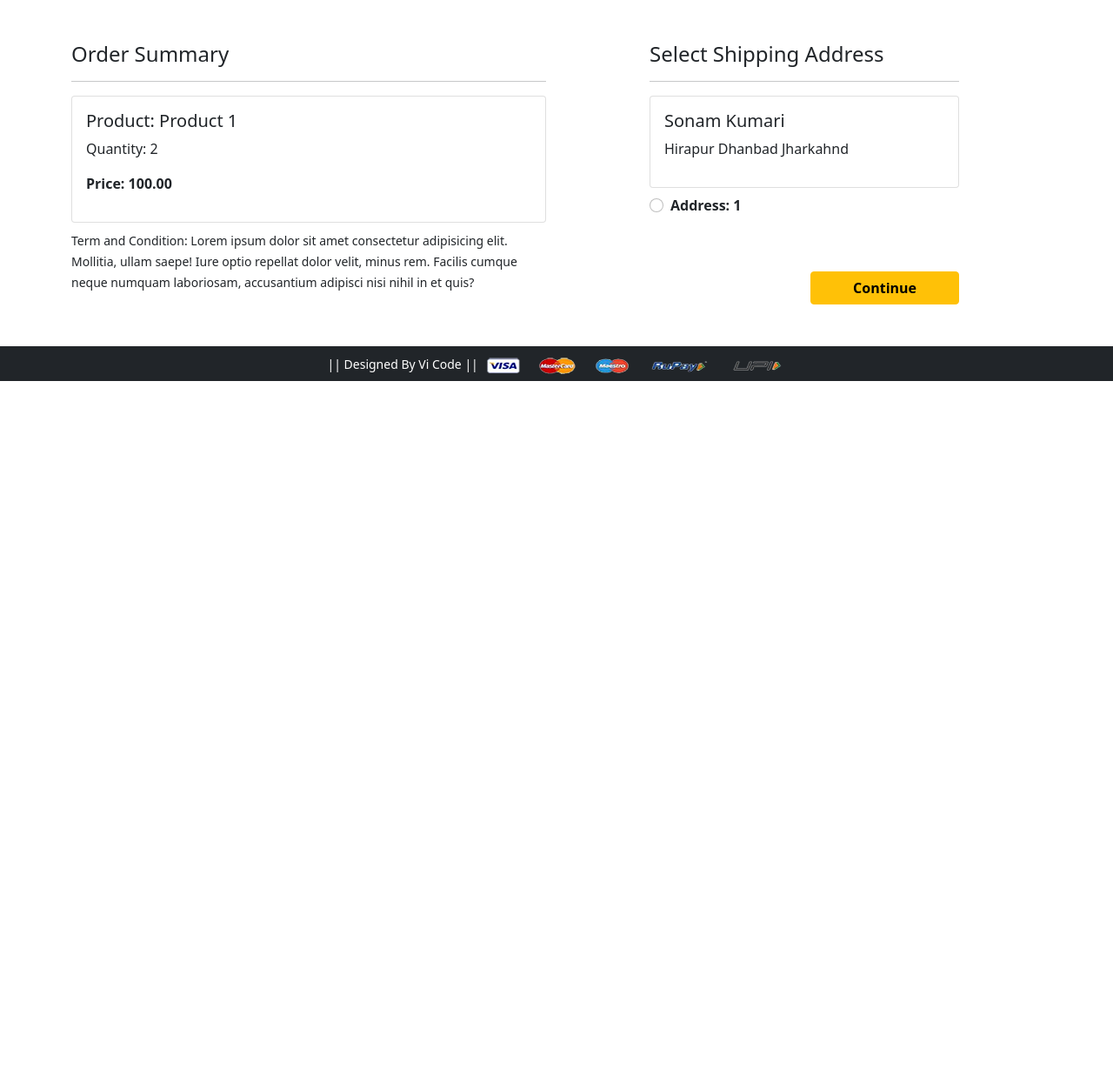
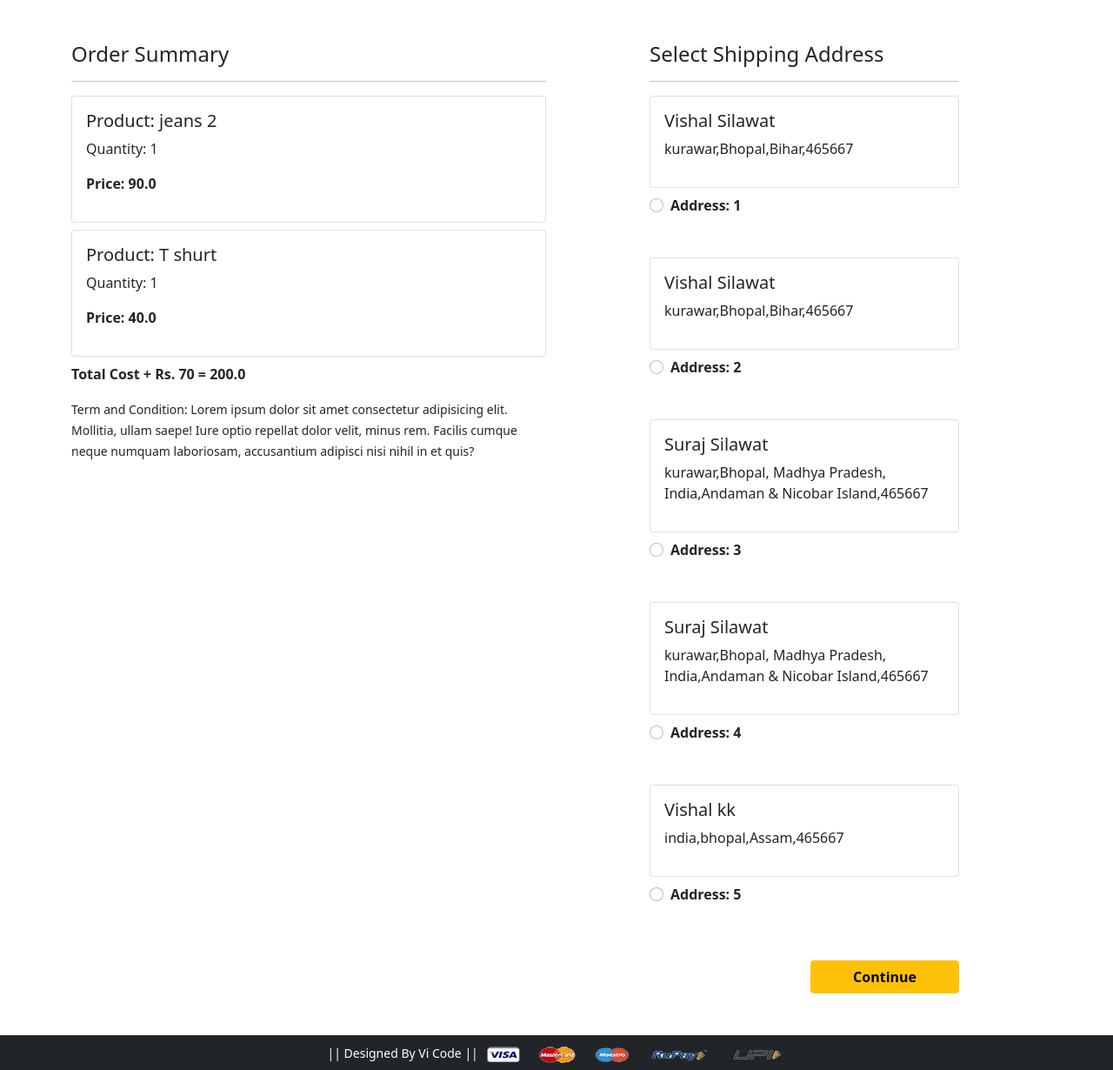
Before and after one commit to Vishal9098/E_CommerceShop, a Django app: page /checkout/ in a window 1280 px wide. Shown: the part 56-1286 px from the top of the page at 87% size. Before the commit the page ends 494 px from the top, so only its background shows below. Run offline with Django 5.2, Linux system fonts and the light colour scheme; a user stored in the database is signed in; data comes from the database, SQL or seed files in the repository; both versions use the stored data as it was after the commit; some libraries are stand-ins or nearby versions.

Commit message:
four commit

```diff
--- a/app/models.py
+++ b/app/models.py
@@ -62,6 +62,10 @@ class Cart(models.Model):
     def __str__(self):
         return str(self.id)
 
+    @property
+    def total_cost(self):
+        return self.quantity * self.product.discounted_price
+
 STATE_CHOICES = (
     ('Accepted','Accepted'),
     ('Packed','Packed'),
--- a/app/static/app/js/myscript.js
+++ b/app/static/app/js/myscript.js
@@ -33,7 +33,45 @@ $('.plus-cart').click(function(){
         },
         success: function(data) {
             eml.innerText = data.quantity
-
+            document.getElementById('amount').innerText = data.amount
+            document.getElementById('totalamount').innerText = data.totalamount
         }
     })
 })
+
+$('.minus-cart').click(function(){
+    var id = $(this).attr('pid').toString();
+    var eml = this.parentNode.children[2]
+    $.ajax({
+        type:'GET',
+        url:'/minuscart',
+        data: {
+            prod_id:id
+        },
+        success: function(data) {
+            eml.innerText = data.quantity
+            document.getElementById('amount').innerText = data.amount
+            document.getElementById('totalamount').innerText = data.totalamount
+        }
+    })
+})
+
+$('.remove-cart').click(function(){
+    var id = $(this).attr('pid').toString();
+    var eml = this
+    console.log(id)
+
+    $.ajax({
+        type:'GET',
+        url:'/removecart',
+        data: {
+            prod_id:id
+        },
+        success: function(data) {
+            console.log('Delete')
+            document.getElementById('amount').innerText = data.amount
+            document.getElementById('totalamount').innerText = data.totalamount
+            eml.parentNode.parentNode.parentNode.parentNode.remove()
+        }
+    })
+})
--- a/app/templates/app/addtocart.html
+++ b/app/templates/app/addtocart.html
@@ -24,7 +24,7 @@
         <a class="plus-cart btn"  pid="{{cart.product.id}}"><i class="fas fa-plus-square fa-lg"></i></a>
        </div>
        <div class="d-flex justify-content-between">
-        <a href="#" class="btn btn-sm btn-secondary mr-3"  pid="{{cart.product.id}}">Remove item </a>
+        <a href="#" class="btn btn-sm btn-secondary mr-3 remove-cart" pid="{{cart.product.id}}">Remove item </a>
         <p class="mb-0"><span><strong>Rs. {{cart.product.discounted_price}}</strong></span></p>
        </div>
       </div>
@@ -40,13 +40,13 @@
     <div class="card-body">
       <h3>The Total Amount of</h3>
       <ul class="list-group">
-       <li class="list-group-item d-flex justify-content-between align-items-center border-0 px-0 pb-0">Amount<span>Rs. {{amount}}</span></li>
+       <li class="list-group-item d-flex justify-content-between align-items-center border-0 px-0 pb-0">Amount<span>Rs. <span id="amount">{{amount}}</span></span></li>
        <li class="list-group-item d-flex justify-content-between align-items-center px-0">Shipping<span>Rs. 70.00</span></li>
        <li class="list-group-item d-flex justify-content-between align-items-center border-0 px-0 mb-3">
         <div>
            <strong>Total</strong> <small>(including VAT)</small>
          </div>
-         <span><strong>Rs. {{totalamount}}</strong></span>
+         <span><strong>Rs. <strong id="totalamount">{{totalamount}}</strong></strong></span>
        </li>
       </ul>
       <div class="d-grid"><a href="{% url 'checkout' %}" class="btn btn-primary">Place Order</a></div>
--- a/app/templates/app/checkout.html
+++ b/app/templates/app/checkout.html
@@ -7,30 +7,35 @@
   <div class="col-sm-6">
     <h4>Order Summary</h4>
     <hr>
+    {% for item in cart_items %}
       <div class="card mb-2">
         <div class="card-body">
-          <h5>Product: Product 1</h5>
-          <p>Quantity: 2</p>
-          <p class="fw-bold">Price: 100.00</p>
+          <h5>Product: {{item.product.title}}</h5>
+          <p>Quantity: {{item.quantity}}</p>
+          <p class="fw-bold">Price: {{item.total_cost}}</p>
         </div>
       </div>
+      {% endfor %}
+      <p class="fw-bold">Total Cost + Rs. 70 = {{totalamount}}</p>
     <small>Term and Condition: Lorem ipsum dolor sit amet consectetur adipisicing elit. Mollitia, ullam saepe! Iure optio repellat dolor velit, minus rem. Facilis cumque neque numquam laboriosam, accusantium adipisci nisi nihil in et quis?</small>
   </div>
   <div class="col-sm-4 offset-sm-1">
     <h4>Select Shipping Address</h4>
     <hr>
-    <form action="">
+    <form action="/paymentdone">
+      {% for ad in add %}
       <div class="card">
         <div class="card-body">
-        <h5>Sonam Kumari</h5>
-        <p>Hirapur Dhanbad Jharkahnd</p>
+        <h5>{{ad.name}}</h5>
+        <p>{{ad.locality}},{{ad.city}},{{ad.state}},{{ad.zipcode}}</p>
         </div>
       </div>
         <div class="form-check mt-2 mb-5">
-          <input class="form-check-input" type="radio" value="">
-          <label class="form-check-label fw-bold" for="">
-            Address: 1 </label>
+          <input class="form-check-input" type="radio" name ='custid' id='custadd{{forloop.counter}}' value="{{ad.id}}">
+          <label class="form-check-label fw-bold" for="custadd{{forloop.counter}}">
+            Address: {{forloop.counter}} </label>
         </div>
+        {% endfor %}
         <div class="text-end">
           <button type="submit" class="btn btn-warning mt-3 px-5 fw-bold">Continue</button>
         </div>
--- a/app/urls.py
+++ b/app/urls.py
@@ -14,7 +14,11 @@ urlpatterns = [
 
     path('add-to-cart/', views.add_to_cart, name='add-to-cart'),
     path('cart/', views.show_cart, name='showcart'),
-    path('pluscart/', views.plus_cart, name='pluscart'),
+    path('pluscart/', views.plus_cart),
+    path('minuscart/', views.minus_cart),
+    path('removecart/', views.remove_cart),
+
+
     path('buy/', views.buy_now, name='buy-now'),
     path('profile/', views.ProfileView.as_view(), name='profile'),
     path('address/', views.address, name='address'),
@@ -22,11 +26,13 @@ urlpatterns = [
     # path('changepassword/', views.change_password, name='changepassword'),
     path('mobile/', views.mobile, name='mobile'),
     path('mobile/<slug:data>', views.mobile, name='mobiledata'),
+    path('checkout/', views.checkout, name='checkout'),
+      path('paymentdone/', views.payment_done, name='paymentdone'),
 
     path('accounts/login/', auth_views.LoginView.as_view(template_name='app/login.html', authentication_form=LoginForm), name='login'),
     # path('accountss/login/', auth_views.LoginView.as_view(template_name='app/login.html', authentication_form=LoginForm), name='login'),
     path('accounts/login/', auth_views.LogoutView.as_view(next_page='accounts/login/'), name='accounts/login/'),
     path('passwordchange/', auth_views.PasswordChangeView.as_view(template_name='app/passwordchange.html',form_class=MyPasswordChangeForm), name='passwordchange'),
     path('registration/', views.CustomerRegistrationView.as_view(), name='customerregistration'),
-    path('checkout/', views.checkout, name='checkout'),
+
 ] + static(settings.MEDIA_URL, document_root=settings.MEDIA_ROOT)
--- a/app/views.py
+++ b/app/views.py
@@ -60,7 +60,7 @@ def show_cart(request):
 
 def plus_cart(request):
  if request.method == 'GET':
-  prod_id = request.GETp['prod_id']
+  prod_id = request.GET['prod_id']
   print(prod_id)
   c = Cart.objects.get(Q(product=prod_id) & Q(user=request.user))
   c.quantity+=1
@@ -72,15 +72,58 @@ def plus_cart(request):
   for p in cart_product:
     tempamount = (p.quantity * p.product.discounted_price)
     amount += tempamount
-    totalamount = amount + shipping_amount
+    # totalamount = amount + shipping_amount
 
   data = {
-     'quantity':c.quantity,
-     'amount':amount,
-     'totalamount':total_amount
+    'quantity':c.quantity,
+    'amount':amount,
+    'totalamount':amount + shipping_amount
     }
   return JsonResponse(data)
 
+def minus_cart(request):
+ if request.method == 'GET':
+  prod_id = request.GET['prod_id']
+  print(prod_id)
+  c = Cart.objects.get(Q(product=prod_id) & Q(user=request.user))
+  c.quantity-=1
+  c.save()
+  amount = 0.0
+  shipping_amount = 70.0
+  total_amount = 0.0
+  cart_product = [p for p in Cart.objects.all() if p.user == request.user]
+  for p in cart_product:
+    tempamount = (p.quantity * p.product.discounted_price)
+    amount += tempamount
+    # totalamount = amount + shipping_amount
+
+  data = {
+    'quantity':c.quantity,
+    'amount':amount,
+    'totalamount':amount + shipping_amount
+    }
+  return JsonResponse(data)
+
+def remove_cart(request):
+ if request.method == 'GET':
+  prod_id = request.GET['prod_id']
+  print(prod_id)
+  c = Cart.objects.get(Q(product=prod_id) & Q(user=request.user))
+  c.delete()
+  amount = 0.0
+  shipping_amount = 70.0
+  total_amount = 0.0
+  cart_product = [p for p in Cart.objects.all() if p.user == request.user]
+  for p in cart_product:
+    tempamount = (p.quantity * p.product.discounted_price)
+    amount += tempamount
+    # totalamount = amount
+
+  data = {
+    'amount':amount,
+    'totalamount':amount  + shipping_amount
+    }
+  return JsonResponse(data)
 
 def buy_now(request):
  return render(request, 'app/buynow.html')
@@ -92,7 +135,8 @@ def address(request):
  return render(request, 'app/address.html', {'add':add,'active':'btn-primary'})
 
 def orders(request):
- return render(request, 'app/orders.html')
+ op = OrderPlaced.objects.filter(user=request.user)
+ return render(request, 'app/orders.html', {'order_placed':op})
 
 # def change_password(request):
 #  return render(request, 'app/changepassword.html')
@@ -127,7 +171,29 @@ class CustomerRegistrationView(View):
 
 
 def checkout(request):
- return render(request, 'app/checkout.html')
+ user = request.user
+ add = Customer.objects.filter(user=user)
+ cart_items = Cart.objects.filter(user=user)
+ amount = 0.0
+ shipping_amount = 70.0
+ total_amount = 0.0
+ cart_product = [p for p in Cart.objects.all() if p.user == request.user]
+ if cart_product:
+  for p in cart_product:
+   tempamount = (p.quantity * p.product.discounted_price)
+   amount += tempamount
+  total_amount = amount + shipping_amount
+ return render(request, 'app/checkout.html',{'add':add,'totalamount':total_amount, 'cart_items':cart_items})
+
+def payment_done(request):
+ user = request.user
+ custid = request.GET.get('custid')
+ customer = Customer.objects.get(id=custid)
+ cart = Cart.objects.filter(user=user)
+ for c in cart:
+  OrderPlaced(user=user, customer=customer, product=c. product, quantity=c.quantity).save()
+  c.delete()
+ return redirect('orders')
 
 class ProfileView(View):
  def get(self,request):
```
Also changed, not shown: app/templates/app/orders.html (+41 -5 lines), db.sqlite3.
